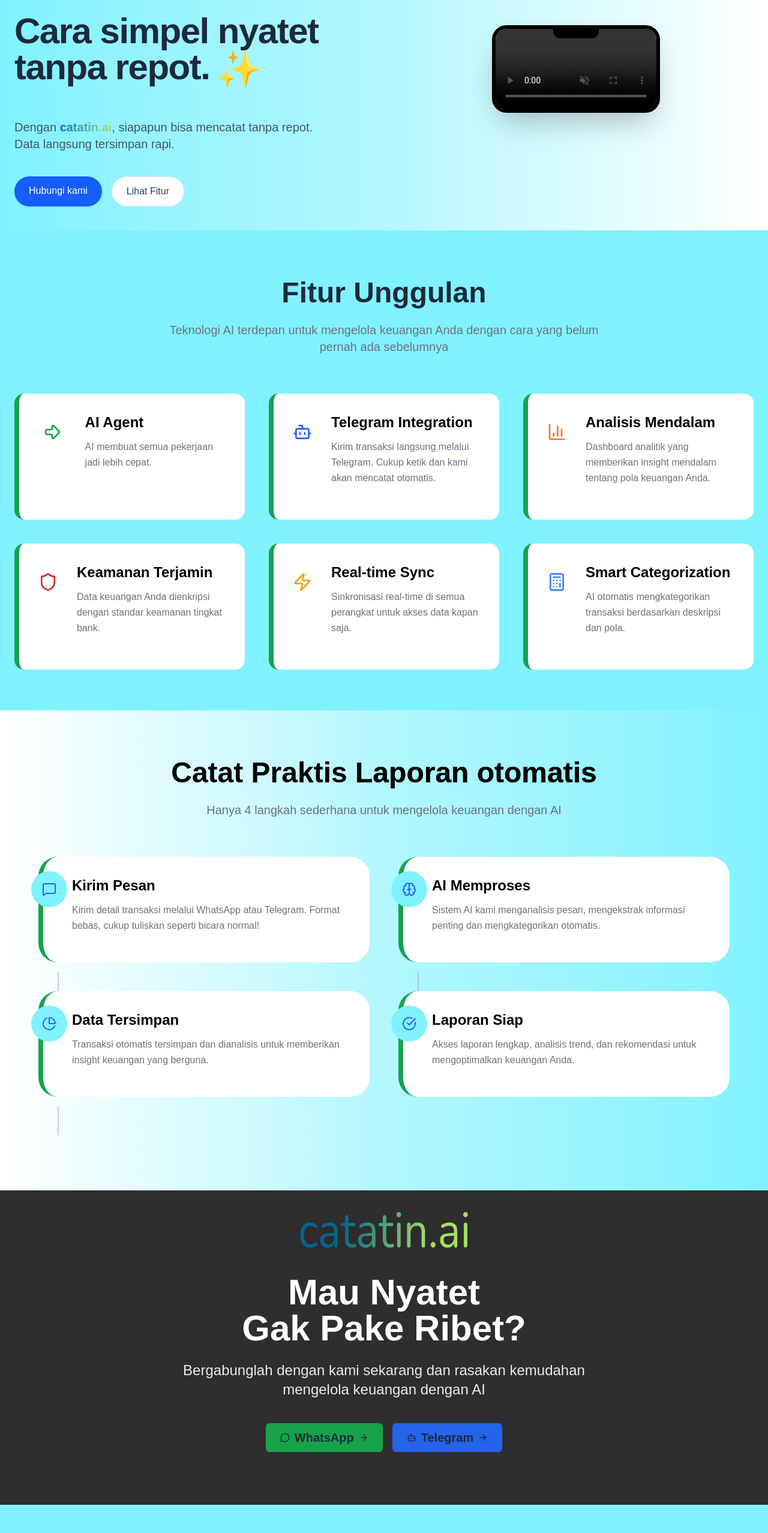
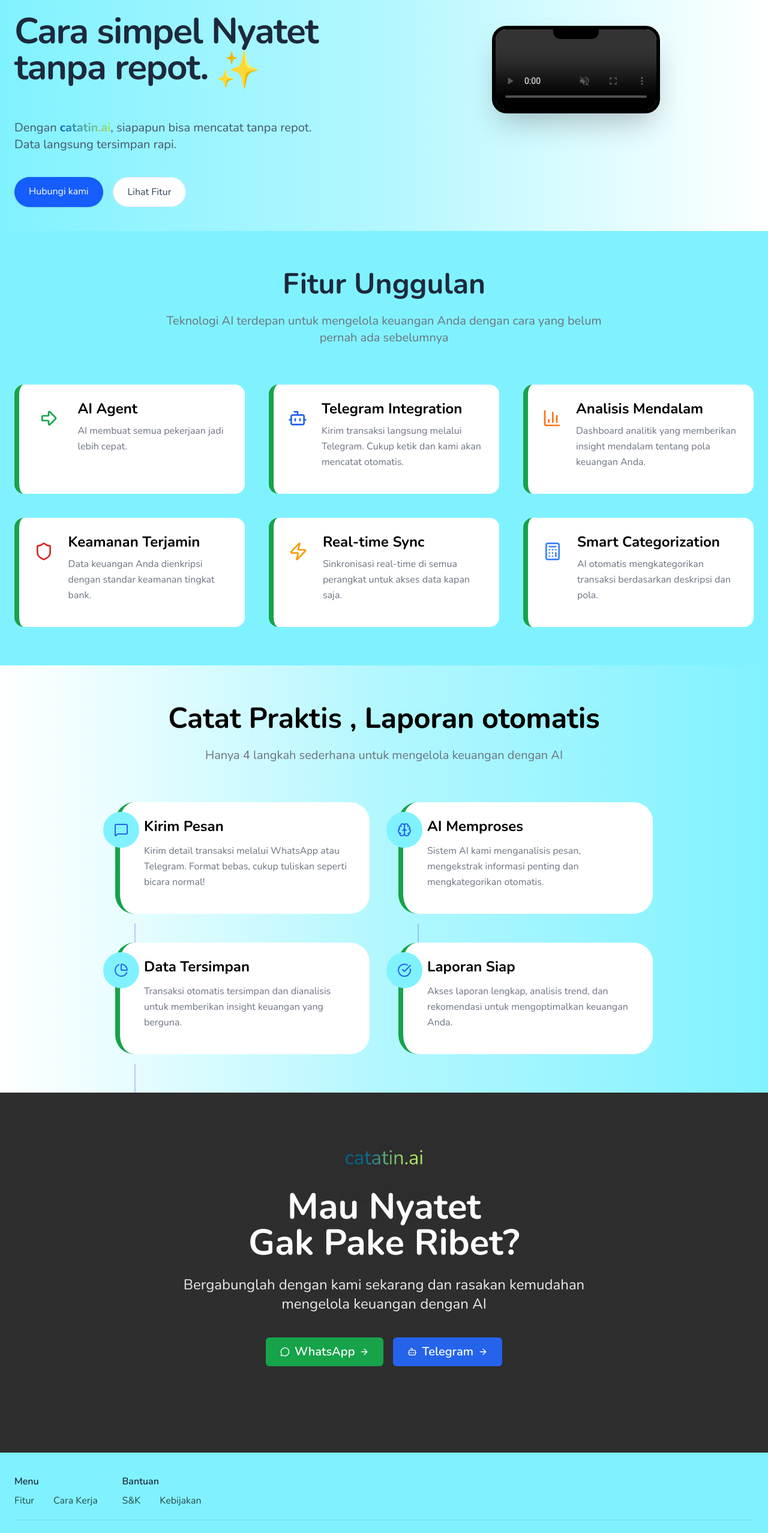
Before and after one commit to alan-catat/catatin.ai, a Next.js app: page / in a window 1280 px wide. Shown: the part 234-2789 px from the top of the page at 60% size. Built offline with nearby package versions, Linux system fonts and the light colour scheme; grey boxes are pictures that could not be loaded.

Commit message:
update fitur landing page

```diff
--- a/app/CTASection.tsx
+++ b/app/CTASection.tsx
@@ -1,28 +1,23 @@
-import { Button } from "./button"; // relative path
-import { ArrowRight, Star, MessageCircle, Bot } from "lucide-react";
+import { Button } from "./button";
+import { ArrowRight, MessageCircle, Bot } from "lucide-react";
 import Image from "next/image";
 import owlMascot from "./catatin.png";
 
 const CTASection = () => {
   return (
-    <section id="signup" className="py-10 bg-[#2E2E2E]">
-      {/* Background decorations */}
-      <div className="absolute inset-0 opacity-10">
-        <div className="absolute top-5 right-20 w-40 h-40 bg-blue rounded-full animate-float"></div>
-        <div
-          className="absolute bottom-5 left-20 w-32 h-32 bg-blue rounded-full animate-float"
-          style={{ animationDelay: "1.5s" }}
-        ></div>
-      </div>
+    <section
+      id="signup"
+      className="relative py-24 text-center text-white overflow-hidden bg-[#2e2e2e] font-nunito"
+    >
 
+      {/* Content */}
       <div className="container mx-auto px-5 text-center relative z-10">
         <div className="max-w-4xl mx-auto">
-          {/* Mascot */}
           <div className="mb-10 flex justify-center">
             <Image
               src={owlMascot}
               alt="Catatin.ai"
-              className="w-70 h-15 animate-float drop-shadow-xl"
+              className="w-32 h-auto animate-bounce-slow drop-shadow-2xl"
             />
           </div>
 
@@ -36,11 +31,9 @@
             mengelola keuangan dengan AI
           </p>
 
-
-
           {/* CTA Buttons */}
           <div className="flex flex-col sm:flex-row gap-4 justify-center mb-12">
-  <Button asChild className="text-xl font-semibold bg-success">
+            <Button asChild className="text-xl font-semibold bg-success gap-2">
               <a
                 href="https://wa.me/6281118891092"
                 target="_blank"
@@ -52,7 +45,7 @@
               </a>
             </Button>
 
-  <Button asChild className="text-xl font-semibold bg-primary">
+            <Button asChild className="text-xl font-semibold bg-primary gap-2">
               <a
                 href="https://t.me/catatin"
                 target="_blank"
@@ -64,9 +57,6 @@
               </a>
             </Button>
           </div>
-
-
-
         </div>
       </div>
     </section>
--- a/app/FeaturesSection.tsx
+++ b/app/FeaturesSection.tsx
@@ -41,7 +41,7 @@
   ];
 
   return (
-    <section id="features" className="pt-20 pb-0 min-h-screen bg-[#80F2FF] text-slate-800 antialiased">
+    <section id="features" className="py-16 bg-[#80F2FF] text-slate-800 antialiased">
       <div className="container mx-auto px-6">
         <div className="text-center mb-16">
           <h2 className="text-4xl md:text-5xl font-bold mb-6 bg-gradient-black bg-clip-text">
@@ -52,19 +52,19 @@
           </p>
         </div>
 
-        <div className="grid grid-cols-1 md:grid-cols-2 lg:grid-cols-3 gap-10">
+        <div className="grid mx-auto grid-cols-1 md:grid-cols-2 lg:grid-cols-3 gap-10 max-w-7xl">
           {features.map((feature, index) => (
             <div
               key={index}
-              className="group p-8 rounded-2xl bg-white border-l-8 border-l-success hover:shadow-card transition-all duration-300 hover:-translate-y-2 animate-fade-in"
+              className="group p-6 rounded-2xl bg-white border-l-8 border-l-success hover:shadow-card transition-all duration-300 hover:-translate-y-2 animate-fade-in"
               style={{ animationDelay: `${index * 0.1}s` }}
             >
-              <div className="flex  gap-8 mb-6">
+              <div className="flex gap-6 mb-4">
                 <div className={`w-16 h-16 rounded-2xl flex items-center justify-center mb-4 group-hover:scale-110 transition-transform duration-300`}>
                   <feature.icon className={`w-8 h-8 ${feature.color}`} />
                 </div>
                 <div className="flex-grow">
-                <h3 className="text-2xl font-bold mb-3 text-black">
+                <h3 className="text-2xl font-bold mb-2 text-black">
                   {feature.title}<br />
                 </h3>
 
--- a/app/Footer.tsx
+++ b/app/Footer.tsx
@@ -3,15 +3,15 @@
 
 const Footer = () => {
   return (
-    <footer className="bg-[#80F2FF] py-5">
+    <footer className="bg-[#80F2FF] py-8">
       <div className="container mx-auto px-6">
-        <div className="grid grid-cols-1 md:grid-cols-4 gap-8 mb-8">
+        <div className="grid grid-cols-1 md:grid-cols-7 gap-6 mb-4">
 
 
           {/* Quick Links */}
-          <div className="py-6">
-            <h4 className="font-semibold mb-4">Menu</h4>
-            <ul className="space-y-2 text-black/70">
+          <div className="py-1 pb-0">
+            <h4 className="font-semibold mb-2">Menu</h4>
+            <ul className="flex gap-8 space-y-1 text-black/70">
               <li>
                 <a href="#features" className="hover:text-black transition-colors">
                   Fitur
@@ -26,9 +26,9 @@
           </div>
 
           {/* Support */}
-          <div className="py-6">
-            <h4 className="font-semibold mb-4">Bantuan</h4>
-            <ul className="space-y-2 text-black/70">
+          <div className="py-1 pb-0">
+            <h4 className="font-semibold mb-2">Bantuan</h4>
+            <ul className="flex gap-8 space-y-1 text-black/70">
               <li>
                 <Link href="/T&C" className="hover:text-black transition-colors">
                   S&K
@@ -44,8 +44,8 @@
         </div>
 
         {/* Bottom */}
-        <div className="border-t border-black/10 pt-8">
-          <div className="flex flex-col md:flex-row justify-between items-center">
+        <div className="border-t border-black/10 py-5">
+          <div className="flex flex-col md:flex-row justify-center md:justify-end items-center">
             <div className="text-black/60 text-sm mb-4 md:mb-0">
               © 2025 PT Monivo Global Teknologi. All rights reserved.
             </div>
--- a/app/Header.tsx
+++ b/app/Header.tsx
@@ -33,7 +33,7 @@
             <Image
               src={owlMascot}
               alt="Catatin.ai"
-              className="w-35 h-8 animate-float drop-shadow-xl"
+              className="w-35 h-7 animate-float drop-shadow-xl"
             />
           </div>
 
--- a/app/HowItWorksSection.tsx
+++ b/app/HowItWorksSection.tsx
@@ -29,11 +29,11 @@
   ];
 
   return (
-    <section id="how" className="py-20 min-h-screen bg-gradient-to-r from-white via-[#B2F7FF] to-[#80F2FF] text-slate-800 antialiased">
+    <section id="how" className="py-16 bg-gradient-to-r from-white via-[#B2F7FF] to-[#80F2FF] text-slate-800 antialiased">
       <div className="container mx-auto px-6">
         <div className="text-center mb-16">
           <h2 className="text-4xl md:text-5xl font-bold mb-6 text-black">
-            Catat Praktis
+            Catat Praktis ,
             <span className="bg-black bg-clip-text"> Laporan otomatis</span>
           </h2>
           <p className="text-xl text-muted-foreground max-w-3xl mx-auto">
@@ -41,14 +41,14 @@
           </p>
         </div>
 
-        <div className="grid grid-cols-1 lg:grid-cols-2 gap-12 items-center max-w-6xl mx-auto">
+        <div className="grid grid-cols-1 lg:grid-cols-2 gap-12 items-center max-w-4xl mx-auto">
           {steps.map((step, index) => (
             <div
               key={index}
               className="group animate-fade-in"
               style={{ animationDelay: `${index * 0.2}s` }}
             >
-              <div className="flex items-start gap-4 p-8 rounded-4xl bg-white border-l-8 border-l-success hover:shadow-card transition-all duration-300">
+              <div className="flex items-start gap-4 p-6 rounded-4xl bg-white border-l-8 border-l-success hover:shadow-card transition-all duration-300">
                 <div className="flex-shrink-0">
                   <div className="relative">
 
--- a/app/layout.tsx
+++ b/app/layout.tsx
@@ -1,6 +1,12 @@
 import { Geist, Geist_Mono } from "next/font/google";
 import "./globals.css";
 import type { ReactNode } from "react";
+import { Nunito } from "next/font/google";
+
+const nunito = Nunito({
+  subsets: ["latin"],
+  weight: ["400", "600", "700"],
+});
 
 const geistSans = Geist({
   variable: "--font-geist-sans",
@@ -14,14 +20,14 @@
 
 export const metadata = {
   title: "catatin.ai",
-  description: "Generated by create next app",
+  description: "Cara simpel nyatet tanpa repot.",
 };
 
 export default function RootLayout({ children }: { children: ReactNode }) {
   return (
     <html lang="en">
       <body
-        className={`${geistSans.variable} ${geistMono.variable} antialiased`}
+        className={`${geistSans.variable} ${geistMono.variable} ${nunito.className} antialiased`}
       >
         {children}
       </body>
--- a/app/page.js
+++ b/app/page.js
@@ -6,6 +6,7 @@
 import FeaturesSection from "./FeaturesSection";
 import HowItWorksSection from "./HowItWorksSection";
 import { motion } from "framer-motion";
+import React, { useState, useEffect } from "react";
 
 export default function Home() {
 
@@ -13,11 +14,10 @@
     <main className="min-h-screen bg-gradient-to-l from-white via-[#B2F7FF] to-[#80F2FF] text-slate-800 antialiased">
       <Header />
 
-
       {/* HERO */}
       <section className="max-w-7xl mx-auto px-6 pt-30 pb-10 flex flex-col md:flex-row items-center gap-12">
         <div className="flex-1 text-center md:text-left">
-          <div className="flex justify-center mb-4">
+          <div className="flex justify-center md:justify-start mb-4">
             <motion.img
           src="/buku.png"
           alt="Phone mockup"
@@ -30,7 +30,7 @@
           }}
         /></div>
           <h2 className="text-5xl sm:text-6xl font-extrabold tracking-tight mb-6">
-            Cara simpel nyatet tanpa repot.
+            Cara simpel Nyatet tanpa repot.
             <span className="align-middle ml-3">✨</span>
           </h2>
           <p className="text-xl text-slate-600 max-w-2xl mb-10">
@@ -65,7 +65,6 @@
             <video
               className="w-full h-full"
               autoPlay
-              loop
               muted
               playsInline
               controls
```
Also changed, not shown: public/bg.png (added), public/coin.png (added). Lines whose indentation alone changed are shown as unchanged.
